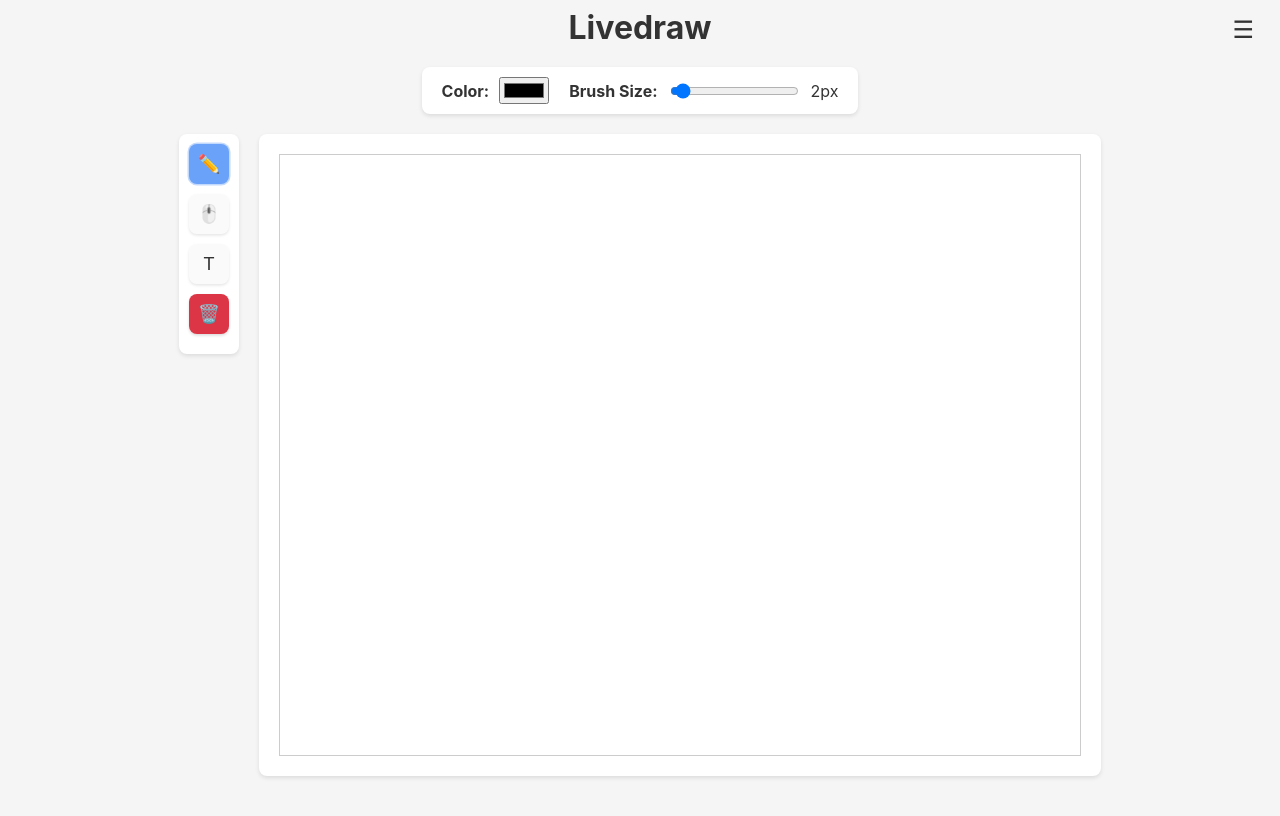
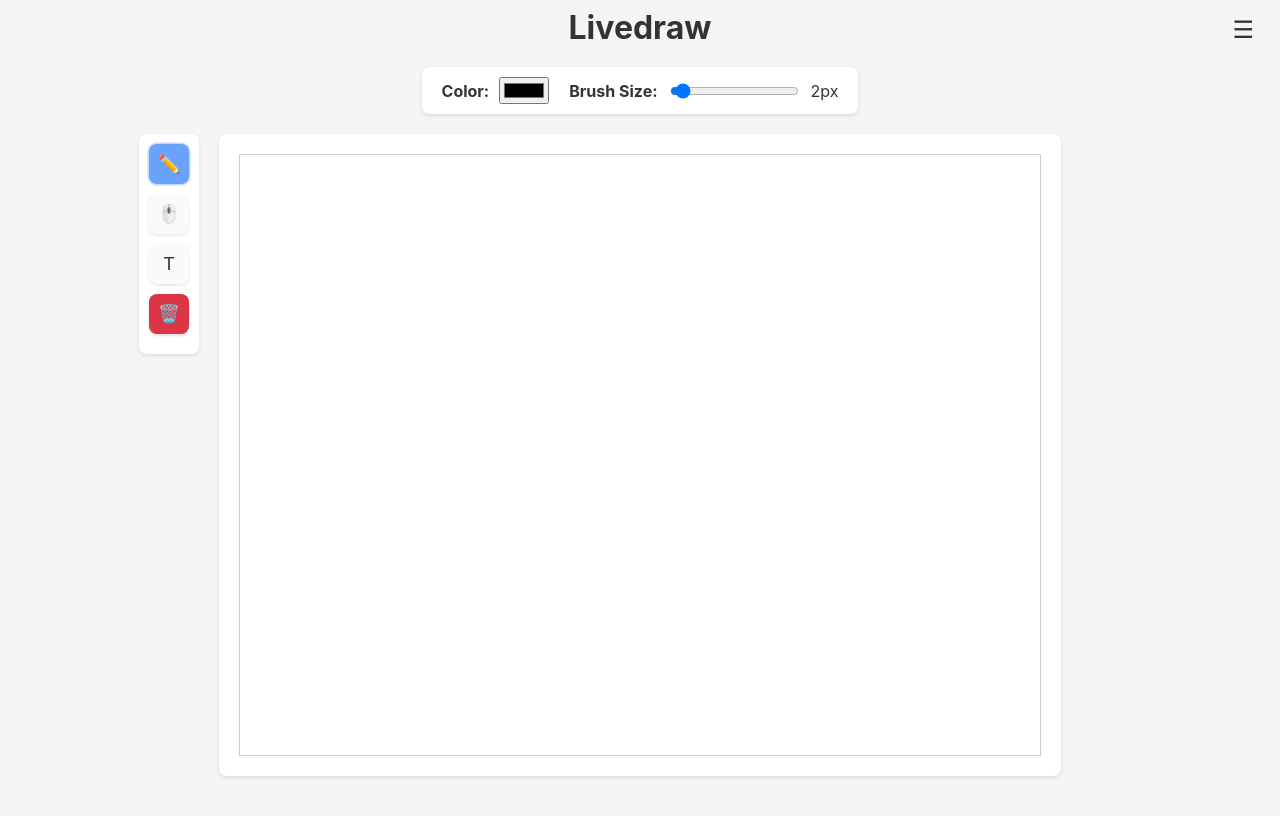
Before and after one commit to francis-chung/livedraw, a React (Vite) app in the folder client/: page / in a window 1280 px wide. Built offline with nearby package versions, Linux system fonts and the light colour scheme; no server answers.

Commit message:
fix canvas centering

```diff
--- a/client/src/App.css
+++ b/client/src/App.css
@@ -56,12 +56,15 @@
 }
 
 .canvas-tools {
-  display: flex;
+  display: grid;
+  grid-template-columns: 1fr auto 1fr;
+  align-items: start;
   gap: 20px;
 }
 
 .canvas-container {
-  position: relative;
+  grid-column: 2;
+  justify-self: center;
   background-color: var(--canvas-background);
   padding: 20px;
   border-radius: 8px;
--- a/client/src/toolbar.css
+++ b/client/src/toolbar.css
@@ -1,6 +1,7 @@
 @import './app.css';
 
 .toolbar {
+    grid-column: 1;
     width: 60px;
     height: 200px;
     display: flex;
```
